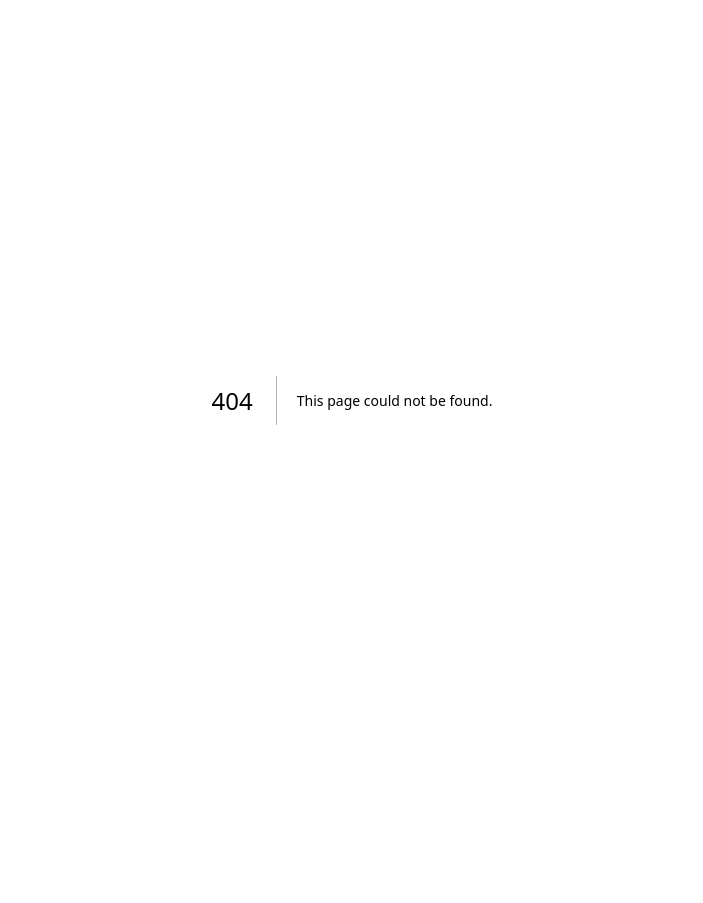
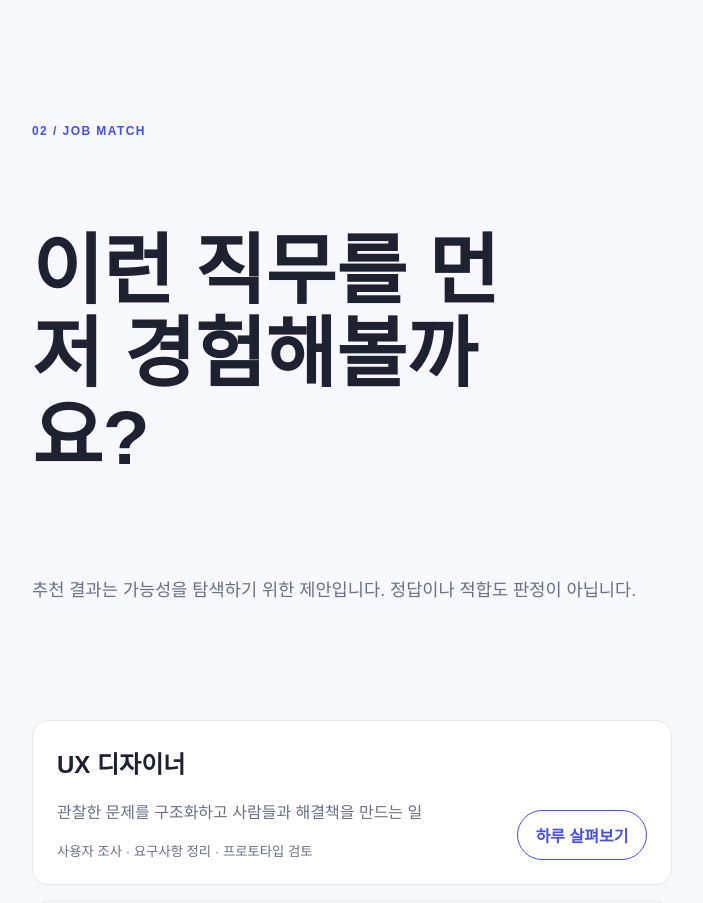
Before and after one commit to options0179/RE-DAY, a Next.js app in the folder frontend/: page /jobs in a window 1280 px wide. Before the commit this address had no page. Shown: the top 903 px of the page, without its empty margins (288-991 px from the left). Before the commit the page ends 800 px from the top, so only its background shows below. Built offline with nearby package versions, Linux system fonts and the light colour scheme.

Commit message:
feat(frontend): add job and simulation vertical slice
Co-authored-by: Copilot <223556219+Copilot@users.noreply.github.com>

```diff
--- a/frontend/app/globals.css
+++ b/frontend/app/globals.css
@@ -75,6 +75,73 @@ h1 {
   padding: 0.9rem 1.4rem;
 }
 
+.secondary-button {
+  border: 1px solid var(--accent);
+  border-radius: 999px;
+  color: var(--accent);
+  display: inline-block;
+  font-weight: 700;
+  padding: 0.75rem 1.1rem;
+}
+
+.card-list {
+  display: grid;
+  gap: 1rem;
+  margin-top: 2rem;
+}
+
+.choice-card,
+.scene-card,
+.result-card {
+  background: #fff;
+  border: 1px solid var(--line);
+  border-radius: 1rem;
+  padding: 1.5rem;
+}
+
+.choice-card {
+  align-items: flex-end;
+  display: flex;
+  gap: 1.5rem;
+  justify-content: space-between;
+}
+
+.choice-card h2,
+.scene-card h2,
+.result-card h2 {
+  margin-top: 0;
+}
+
+.choice-card p,
+.result-card p {
+  color: var(--muted);
+  line-height: 1.6;
+}
+
+.choice-card small {
+  color: var(--muted);
+}
+
+.scene-progress {
+  color: var(--muted);
+  display: flex;
+  font-size: 0.85rem;
+  justify-content: space-between;
+  margin: 2rem 0;
+}
+
+.scene-card {
+  margin-top: 2rem;
+}
+
+.scene-card li {
+  line-height: 1.8;
+}
+
+.result-card {
+  margin: 2rem 0;
+}
+
 .steps {
   padding: 0 1rem;
 }
--- /dev/null
+++ b/frontend/app/jobs/page.tsx
@@ -0,0 +1,41 @@
+const jobs = [
+  {
+    id: "job-ux",
+    name: "UX 디자이너",
+    reason: "관찰한 문제를 구조화하고 사람들과 해결책을 만드는 일",
+    tasks: "사용자 조사 · 요구사항 정리 · 프로토타입 검토",
+  },
+  {
+    id: "job-pm",
+    name: "서비스 기획자",
+    reason: "여러 팀의 목표를 정리하고 다음 행동을 설계하는 일",
+    tasks: "문제 정의 · 일정 조율 · 결과 검토",
+  },
+];
+
+export default function JobsPage() {
+  return (
+    <main className="page-shell narrow">
+      <p className="eyebrow">02 / job match</p>
+      <h1>이런 직무를 먼저 경험해볼까요?</h1>
+      <p className="intro">
+        추천 결과는 가능성을 탐색하기 위한 제안입니다. 정답이나 적합도 판정이
+        아닙니다.
+      </p>
+      <div className="card-list">
+        {jobs.map((job) => (
+          <article className="choice-card" key={job.id}>
+            <div>
+              <h2>{job.name}</h2>
+              <p>{job.reason}</p>
+              <small>{job.tasks}</small>
+            </div>
+            <a className="secondary-button" href={`/simulation/${job.id}`}>
+              하루 살펴보기
+            </a>
+          </article>
+        ))}
+      </div>
+    </main>
+  );
+}
```
Also changed, not shown: frontend/app/review/[sessionId]/page.tsx (added, +20 -0 lines), frontend/app/simulation/[sessionId]/page.tsx (added, +9 -0 lines), frontend/app/simulation/[sessionId]/simulation-scene.tsx (added, +64 -0 lines).
